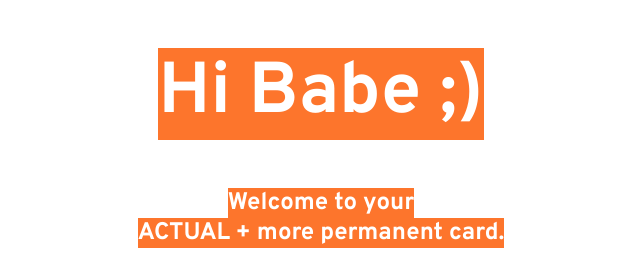
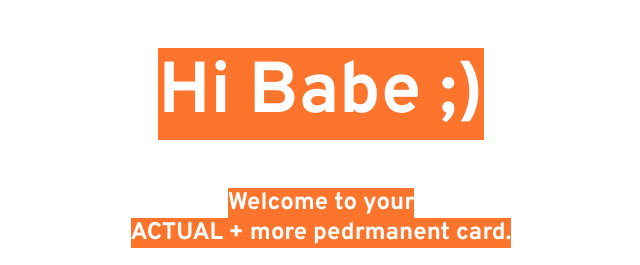
Before and after one commit to Isee258/isee.github.io, a plain HTML site: page index.html in a window 1280 px wide. Shown: the top 265 px of the page, without its empty margins (319-959 px from the left). Drawn offline with Linux system fonts and the light colour scheme.

Commit message:
asdflkjh

```diff
--- a/index.html
+++ b/index.html
@@ -25,7 +25,7 @@
   </h1>
 
   <h2>
-    <mark> Welcome to your <br>ACTUAL + more permanent card.</mark></a>
+    <mark> Welcome to your <br>ACTUAL + more pedrmanent card.</mark></a>
   </h2>
 
 
```
